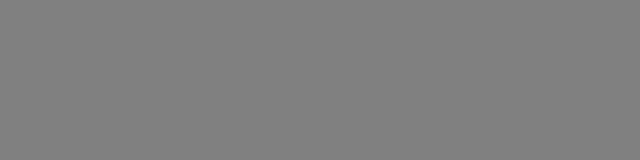
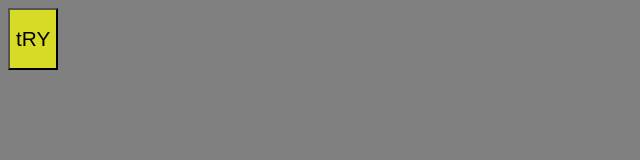
Before and after one commit to Vortextbloons/Game, a plain HTML site: page gamabling.html in a window 1280 px wide. Shown: the whole page, without its empty margins (0-640 px from the left). Drawn offline with Linux system fonts and the light colour scheme.

Commit message:
nEW cHANGE

```diff
--- a/gamabling.html
+++ b/gamabling.html
@@ -7,6 +7,6 @@
     <title>Gamablieing</title>
 </head>
 <body>
-
+  <button>tRY</button>
 </body>
 </html>
```
